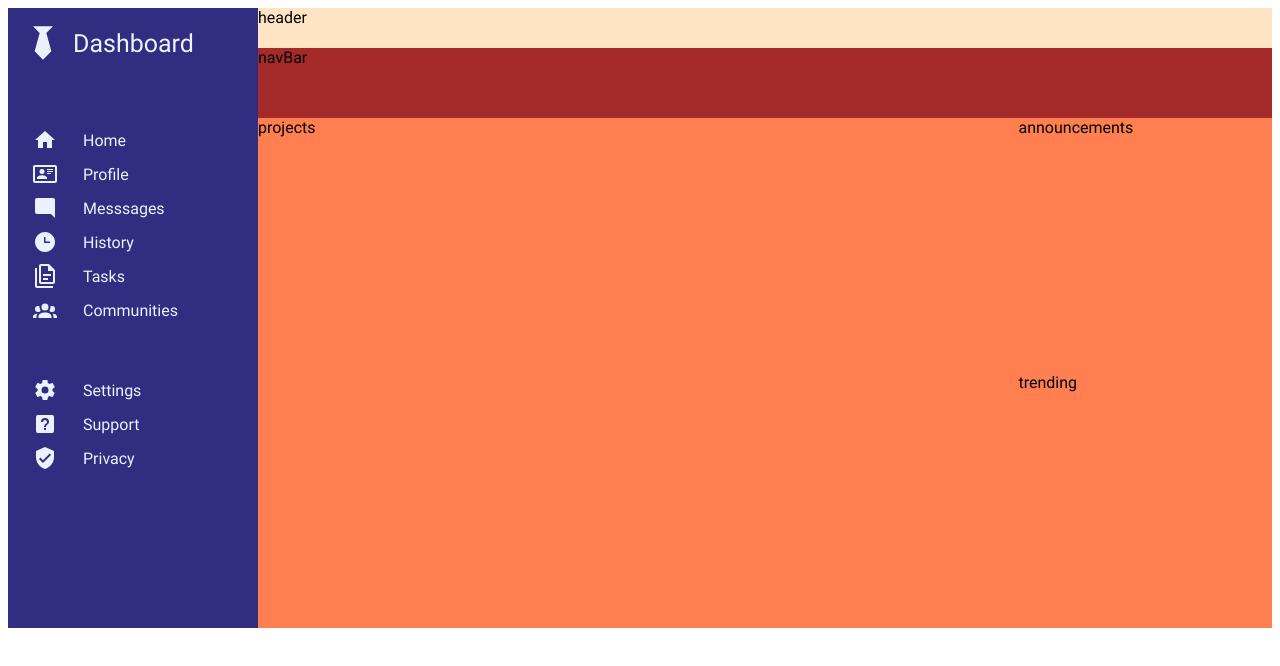
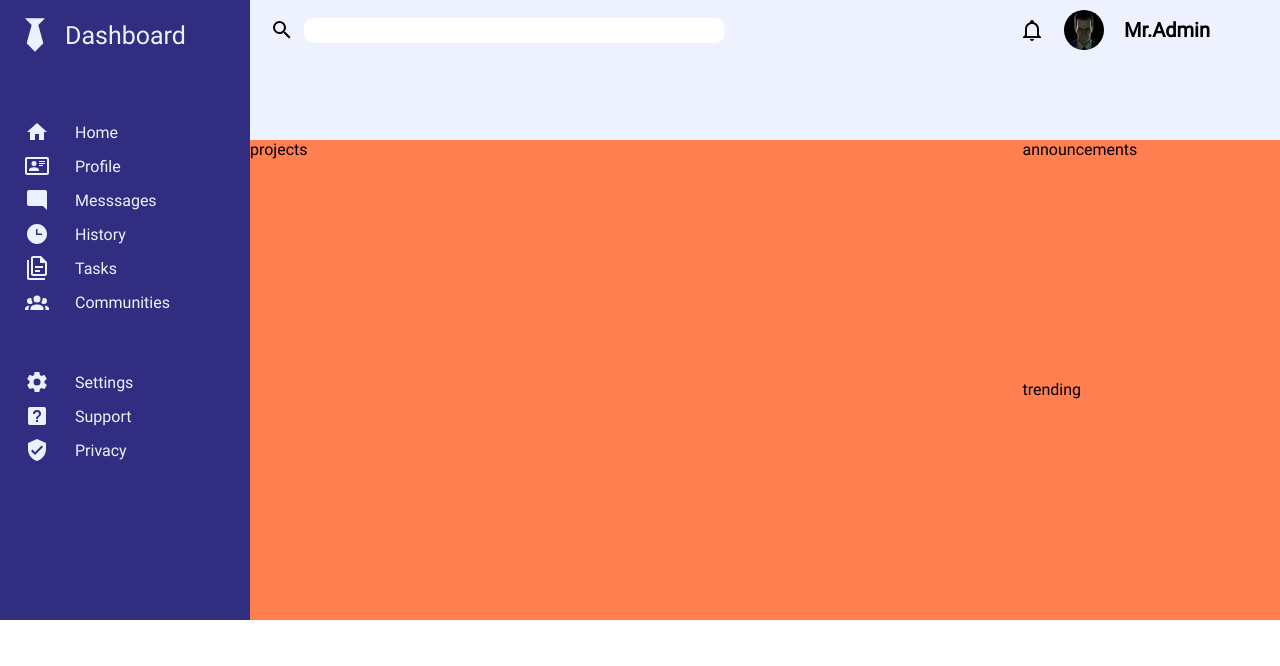
Before and after one commit to tomyyn/TOP-Admin-Dashboard, a plain HTML site: page index.html in a window 1280 px wide. Drawn offline with Linux system fonts and the light colour scheme.

Commit message:
Complete upper header

```diff
--- a/index.html
+++ b/index.html
@@ -55,8 +55,17 @@
                     </li>
                 </ul>
             </div>
-            <div id="header">header</div>
-            <div id="navBar">navBar</div>
+            <div id="header">
+                <div class="headerLeft">
+                    <img src="./imgs/magnify.svg" alt="" class="searchIcon">
+                    <input type="search" size="50" class="searchfield">
+                </div>
+                <div class="headerRight">
+                    <img src="./imgs/bell-outline.svg" alt="" class="notificationsIcon">
+                    <img src="./imgs/pfp.jpg" alt="" class="profile">
+                    <div class="headerText">Mr.Admin</div>
+                </div>
+            </div>
             <div id="content">
                 <div id="projects">projects</div>
                 <div id="announcements">announcements</div>
--- a/styles.css
+++ b/styles.css
@@ -4,6 +4,9 @@
     src: url("./fonts/roboto.ttf");
 }
 
+body{
+    margin:0px;
+}
 
 :root{
     font-family: "roboto",sans-serif;
@@ -37,7 +40,7 @@ a{
 
 #container{
     display:grid;
-    grid-template-rows: 40px 70px 1fr ;
+    grid-template-rows: 140px 1fr ;
     grid-template-columns: 250px 1fr;
 }
 
@@ -75,11 +78,45 @@ a{
 }
 
 #header{
-    background-color: bisque;
+    background-color: var(--color-50);
+    display: grid;
+    grid-template-columns: 2fr 1fr;
+    grid-template-rows: 60px 80px;
 }
 
-#navBar{
-    background-color: brown;
+.headerLeft{
+    padding-left: 20px;
+    display: flex;
+    align-items:center;
+    gap:10px;
+
+}
+
+.searchfield{
+    outline:none;
+    border-radius: 10px;
+    border:none;
+    height:25px;
+}
+
+.headerRight{
+    display: flex;
+    align-items:center;
+    gap:20px;
+    justify-content: flex-end;
+    padding-right: 70px;
+    font-weight: 900;
+    font-size: 20px;
+
+}
+
+.profile{
+    border-radius: 50%;
+    width: auto;
+}
+
+.headerRight .profile{
+    height: 40px;
 }
 
 #content{
@@ -90,7 +127,7 @@ a{
 }
 
 #projects{
-    grid-row: 1 /span 2;
+    grid-row: 1 / span 2;
 }
 
 #announcements{
```
